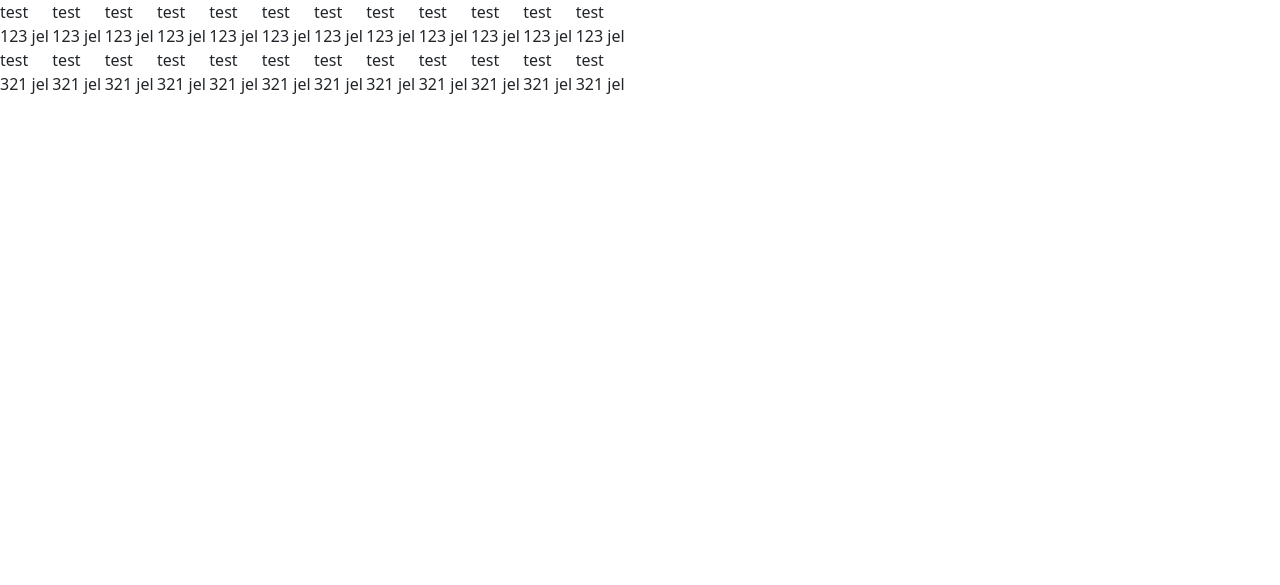
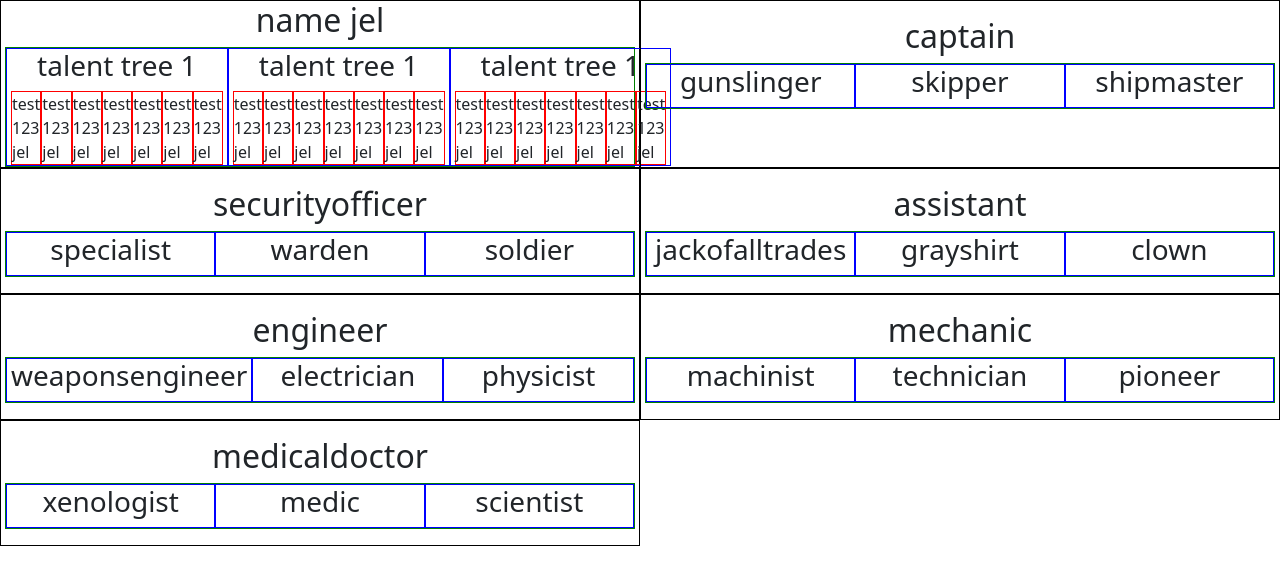
Before and after one commit to PhatDave/BarometerTalenterServer, a Django app: page / in a window 1280 px wide. Shown: the top 585 px of the page. Run offline with Django 4.2, Linux system fonts and the light colour scheme; some libraries are stand-ins or nearby versions.

Commit message:
Done a lot of work on the javascript portion, almost everything is dynammically loaded from files

```diff
--- a/BarometerTalenter/templates/index.html
+++ b/BarometerTalenter/templates/index.html
@@ -5,14 +5,35 @@
 	<script src="https://cdn.jsdelivr.net/npm/bootstrap@5.1.2/dist/js/bootstrap.bundle.min.js"></script>
 	<script src="https://code.jquery.com/jquery-3.6.0.js" integrity="sha256-H+K7U5CnXl1h5ywQfKtSj8PCmoN9aaq30gDh27Xc0jk=" crossorigin="anonymous"></script>
 	<script src="https://cdnjs.cloudflare.com/ajax/libs/jqueryui/1.12.1/jquery-ui.min.js" integrity="sha512-uto9mlQzrs59VwILcLiRYeLKPPbS/bT71da/OEBYEwcdNUk8jYIy+D176RYoop1Da+f9mvkYrmj5MCLZWEtQuA==" crossorigin="anonymous" referrerpolicy="no-referrer"></script>
+	<style>
+		.talent {
+			border: 1px solid red;
+		}
+		.talentTree {
+			border: 1px solid blue;
+		}
+		.characterTreesContainer {
+			border: 1px solid green;
+		}
+		.characterContainer {
+			border: 1px solid black;
+		}
+		.flex-even {
+			flex: 1;
+		}
+	</style>
 </head>
 <body>
-<div id="contentContainer">
+<div>
 	{# <input id="fileInputTextjel" type="text" name="input" placeholder="Deder path"> #}
-	<div class="row">
-		<div class="col-6">
-			<div class="characterContainer d-flex flex-row justify-content-between">
-				<div class="talentTreeContainer">
+	<div class="row m-0" id="content">
+		<div class="col-6 characterContainer d-flex flex-column justify-content-start px-1">
+			<h2 class="characterName text-center">name jel</h2>
+			<div class="characterTreesContainer d-flex flex-row justify-content-between">
+				<div class="talentTree d-flex flex-column justify-content-start px-1">
+					<div class="talentTreeName text-center">
+						<h3>talent tree 1</h3>
+					</div>
 					<div class="talentRowContainer d-flex flex-row justify-content-evenly">
 						<div class="talent">
 							<span>test 123 jel</span>
@@ -26,23 +47,21 @@
 						<div class="talent">
 							<span>test 123 jel</span>
 						</div>
-					</div>
-					<div class="talentRowContainer d-flex flex-row justify-content-evenly">
 						<div class="talent">
-							<span>test 321 jel</span>
+							<span>test 123 jel</span>
 						</div>
 						<div class="talent">
-							<span>test 321 jel</span>
+							<span>test 123 jel</span>
 						</div>
 						<div class="talent">
-							<span>test 321 jel</span>
-						</div>
-						<div class="talent">
-							<span>test 321 jel</span>
+							<span>test 123 jel</span>
 						</div>
 					</div>
 				</div>
-				<div class="talentTreeContainer">
+				<div class="talentTree d-flex flex-column justify-content-start px-1">
+					<div class="talentTreeName text-center">
+						<h3>talent tree 1</h3>
+					</div>
 					<div class="talentRowContainer d-flex flex-row justify-content-evenly">
 						<div class="talent">
 							<span>test 123 jel</span>
@@ -56,23 +75,21 @@
 						<div class="talent">
 							<span>test 123 jel</span>
 						</div>
-					</div>
-					<div class="talentRowContainer d-flex flex-row justify-content-evenly">
 						<div class="talent">
-							<span>test 321 jel</span>
+							<span>test 123 jel</span>
 						</div>
 						<div class="talent">
-							<span>test 321 jel</span>
+							<span>test 123 jel</span>
 						</div>
 						<div class="talent">
-							<span>test 321 jel</span>
-						</div>
-						<div class="talent">
-							<span>test 321 jel</span>
+							<span>test 123 jel</span>
 						</div>
 					</div>
 				</div>
-				<div class="talentTreeContainer">
+				<div class="talentTree d-flex flex-column justify-content-start px-1">
+					<div class="talentTreeName text-center">
+						<h3>talent tree 1</h3>
+					</div>
 					<div class="talentRowContainer d-flex flex-row justify-content-evenly">
 						<div class="talent">
 							<span>test 123 jel</span>
@@ -86,19 +103,14 @@
 						<div class="talent">
 							<span>test 123 jel</span>
 						</div>
-					</div>
-					<div class="talentRowContainer d-flex flex-row justify-content-evenly">
 						<div class="talent">
-							<span>test 321 jel</span>
+							<span>test 123 jel</span>
 						</div>
 						<div class="talent">
-							<span>test 321 jel</span>
+							<span>test 123 jel</span>
 						</div>
 						<div class="talent">
-							<span>test 321 jel</span>
-						</div>
-						<div class="talent">
-							<span>test 321 jel</span>
+							<span>test 123 jel</span>
 						</div>
 					</div>
 				</div>
@@ -117,6 +129,8 @@
             }
 		})
 
+		submitPath("D:\\Steam\\steamapps\\common\\Barotrauma");
+
 		{# D:\Steam\steamapps\common\Barotrauma #}
 		function submitPath(path) {
 			$.ajax({
@@ -127,11 +141,74 @@
 					"path": path
 				},
 				success: function(data) {
-					talentData = data;
+                    let content = $("#content")
                     inputField.remove();
+                    let uiManager = new UIManager(data);
+                    uiManager.build(content);
 				}
 			});
 		}
+
+        class UIManager {
+            constructor(data) {
+                this.data = data;
+            }
+
+            build(container) {
+                $.each(this.data, (key) => {
+                    let character = this.data[key];
+
+                    const characterContainer = this.createCharacterContainer(character);
+					const talentTreeContainer = this.createTalentTreeContainer();
+					characterContainer.append(talentTreeContainer);
+
+					$.each(character.trees, (treeKey) => {
+						let tree = character.trees[treeKey];
+						const talentTree = this.createTalentTree(tree);
+                        const talentRowContainer = this.createTalentTreeRowContainer();
+
+                         {#add talents to row container jel by row#}
+
+						talentTreeContainer.append(talentTree);
+					})
+
+                   container.append(characterContainer);
+                });
+            }
+
+	        createCharacterContainer(character) {
+	            let element = `
+	            <div class="col-6 characterContainer d-flex flex-column justify-content-start px-1 py-3">
+					<h2 class="characterName text-center">${character.name}</h2>
+				</div>
+				`;
+
+	            return $(element);
+	        }
+
+	        createTalentTreeContainer() {
+	            let element = `
+					<div class="characterTreesContainer d-flex flex-row justify-content-between">
+					</div>`;
+	            return $(element);
+	        }
+
+	        createTalentTree(ttree) {
+	            let element = `
+					<div class="talentTree d-flex flex-column justify-content-start px-1 flex-even">
+						<div class="talentTreeName text-center">
+							<h3>${ttree.name}</h3>
+						</div>
+					</div>`;
+				return $(element);
+	        }
+
+            createTalentTreeRowContainer() {
+                let element = `<div class="talentRowContainer d-flex flex-row justify-content-evenly">
+					</div>`;
+				return $(element);
+            }
+        }
 	})
 </script>
 </body>
```
